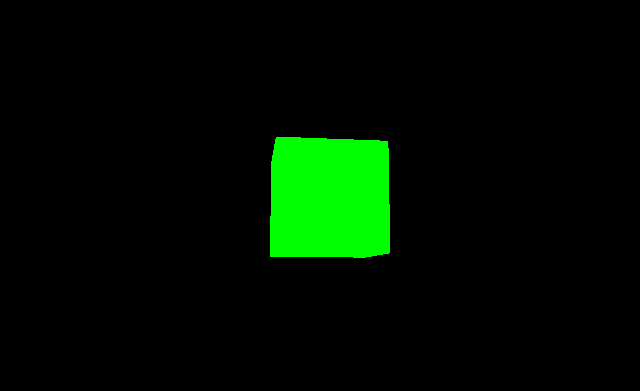
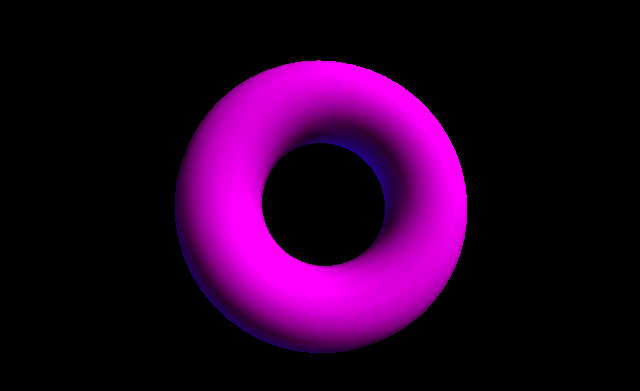
Before and after one commit to petegordon/TableGame, a website: page index.html in a window 1280 px wide. Shown: the part 197-588 px from the top of the page, without its empty margins (315-955 px from the left). Drawn offline with nearby package versions, Linux system fonts and the light colour scheme.

Commit message:
add lighting and change geometry and color--learning materials

```diff
--- a/index.html
+++ b/index.html
@@ -18,15 +18,17 @@
       integrity="sha512-kgjZw3xjgSUDy9lTU085y+UCVPz3lhxAtdOVkcO4O2dKl2VSBcNsQ9uMg/sXIM4SoOmCiYfyFO/n1/3GSXZtSg=="
       crossorigin="anonymous"
     ></script>
-    <script src="src/TableObject.js"></script>
     <script type="module">
       import TableScene from "./src/TableScene.js";
+      import TableObject from "./src/TableObject.js";
       let tableScene = new TableScene(THREE, window, document);
+
       let tableObj = new TableObject(
         THREE,
         tableScene.getScene(),
         tableScene.getCamera()
       );
+
       tableScene.initAnimate(tableObj.getObject());
     </script>
   </body>
--- a/src/TableObject.js
+++ b/src/TableObject.js
@@ -1,7 +1,7 @@
-class TableObject {
+export default class TableObject {
   constructor(THREE, scene, camera) {
-    this.geometry = new THREE.BoxGeometry();
-    this.material = new THREE.MeshBasicMaterial({ color: 0x00ff00 });
+    this.geometry = new THREE.TorusGeometry(1, 0.4, 16, 50);
+    this.material = new THREE.MeshLambertMaterial({ color: 0xff00ff });
     this.cube = new THREE.Mesh(this.geometry, this.material);
     scene.add(this.cube);
 
--- a/src/TableScene.js
+++ b/src/TableScene.js
@@ -2,6 +2,7 @@ import { OrbitControls } from "./OrbitControls.js";
 
 export default class TableScene {
   constructor(THREE, window, document) {
+    this.lights = [];
     this.window = window;
     this.THREE = THREE;
     this.scene = new THREE.Scene();
@@ -15,6 +16,20 @@ export default class TableScene {
     this.renderer = new THREE.WebGLRenderer();
     this.renderer.setSize(window.innerWidth, window.innerHeight);
     document.body.appendChild(this.renderer.domElement);
+
+    var light = new THREE.DirectionalLight(0xffffff);
+    light.position.set(1, 1, 1);
+    this.lights.push(light);
+    this.scene.add(light);
+
+    var light = new THREE.DirectionalLight(0x002288);
+    light.position.set(-1, -1, -1);
+    this.lights.push(light);
+    this.scene.add(light);
+
+    var light = new THREE.AmbientLight(0x222222);
+    this.lights.push(light);
+    this.scene.add(light);
 
     this.controls = new OrbitControls(this.camera, this.renderer.domElement);
   }
@@ -30,6 +45,9 @@ export default class TableScene {
   getControls() {
     return this.controls;
   }
+  getLights() {
+    return this.lights;
+  }
   initAnimate(obj) {
     this.window.requestAnimationFrame((t) => this.animate(obj));
   }
```
